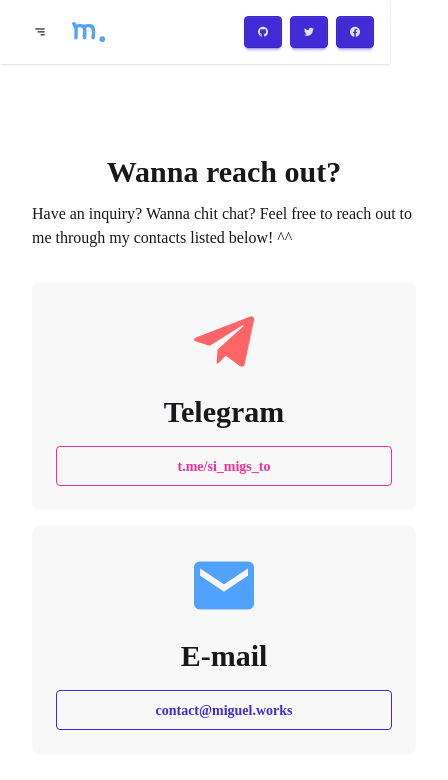
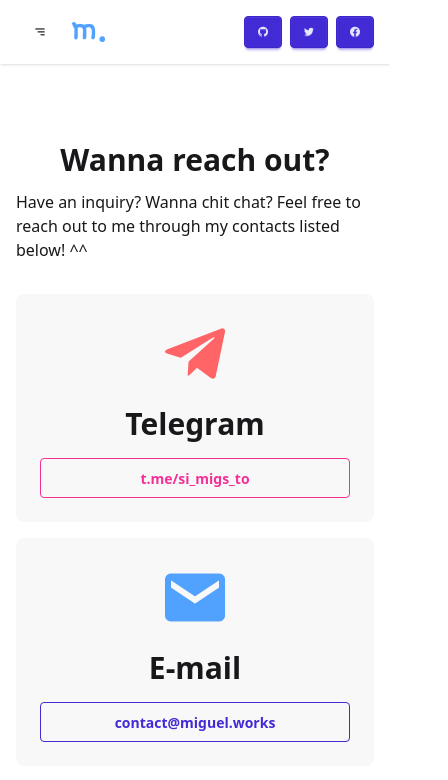
Before and after one commit to migsdevv/miguel.works, a Vue app: page /contact in a window 390 px wide. Shown: the top 780 px of the page, 448 px wide, since content can reach past the window. Built offline with nearby package versions, Linux system fonts and the light colour scheme.

Commit message:
change font and make it more mobile friendly

```diff
--- a/src/style.css
+++ b/src/style.css
@@ -1,7 +1,2 @@
 @import "tailwindcss";
 @plugin "daisyui";
-
-
-body {
-    font-family: cursive;
-}
--- a/src/views/AboutMeView.vue
+++ b/src/views/AboutMeView.vue
@@ -3,8 +3,8 @@
 </script>
 
 <template>
-  <div class="flex-1 flex flex-col justify-center items-center px-8 gap-3">
-    <div class="card bg-base-200 w-96">
+  <div class="flex-1 flex flex-col justify-center items-center px-4 gap-3">
+    <div class="card bg-base-200 w-full md:w-96">
       <div class="card-body">
         <div class="avatar mx-auto">
           <div class="w-40 rounded-full border-2 border-accent">
--- a/src/views/ContactView.vue
+++ b/src/views/ContactView.vue
@@ -1,16 +1,16 @@
 <template>
-  <div class="flex-1 flex flex-col justify-center items-center px-8 gap-3">
+  <div class="flex-1 flex flex-col justify-center items-center px-4 gap-3">
     <h1 class="text-3xl font-bold">Wanna reach out?</h1>
     <p>Have an inquiry? Wanna chit chat? Feel free to reach out to me through my contacts listed below! ^^</p>
-    <div class="flex flex-row flex-wrap gap-4 mt-5">
-      <div class="card bg-base-200 w-96">
+    <div class="flex flex-row flex-wrap justify-center gap-4 mt-5">
+      <div class="card bg-base-200 w-full md:w-96">
         <div class="card-body flex flex-col gap-4">
           <i class='bx bxl-telegram text-7xl text-red-400 text-center' ></i>
           <h1 class="text-3xl font-bold text-center">Telegram</h1>
           <a class="btn btn-outline btn-secondary btn-block" href="https://t.me/si_migs_to">t.me/si_migs_to</a>
         </div>
       </div>
-      <div class="card bg-base-200 w-96">
+      <div class="card bg-base-200 w-full md:w-96">
         <div class="card-body flex flex-col gap-4">
           <i class='bx bxs-envelope text-7xl text-blue-400 text-center'></i>
           <h1 class="text-3xl font-bold text-center">E-mail</h1>
--- a/src/views/HomeView.vue
+++ b/src/views/HomeView.vue
@@ -4,8 +4,8 @@
 
 <template>
   <div class="hero flex-1">
-    <div class="hero-content flex-col md:flex-row items-center justify-between w-full px-8">
-      <div class="flex flex-col gap-2">
+    <div class="hero-content flex-col md:flex-row items-center justify-between w-full px-4">
+      <div class="flex flex-col gap-2 items-center text-center md:items-start md:text-left">
         <h1 class="text-4xl font-bold">Hi there, I'm <span class="text-blue-400">Miguel Buccat</span>!</h1>
         <p>I'm a freelance <span class="text-blue-300">web developer</span> based in the <span class="text-blue-300">Philippines</span>. I create modern and quality web solutions for businesses and my personal projects.</p>
         <div class="flex flex-row gap-2 pt-2">
--- a/src/views/NotFoundView.vue
+++ b/src/views/NotFoundView.vue
@@ -1,11 +1,11 @@
 <template>
-  <div class="flex-1 flex flex-col gap-2 justify-center items-center">
-    <div class="card bg-primary w-96">
+  <div class="flex-1 flex flex-col gap-2 justify-center items-center px-4">
+    <div class="card bg-primary w-full md:w-96">
       <div class="card-body text-center">
         <i class='bx bx-bug text-7xl text-blue-400'></i>
         <h1 class="text-4xl font-bold"><span class="text-red-400">404</span>, oh no!</h1>
         <p>uh oh! i think that page does not exist :(</p>
-        <router-link class="btn btn-ghost btn-sm btn-primary btn-block mt-2" to="/">go home?</router-link>
+        <router-link class="btn btn-sm btn-block mt-2" to="/">go home?</router-link>
       </div>
     </div>
   </div>
```
